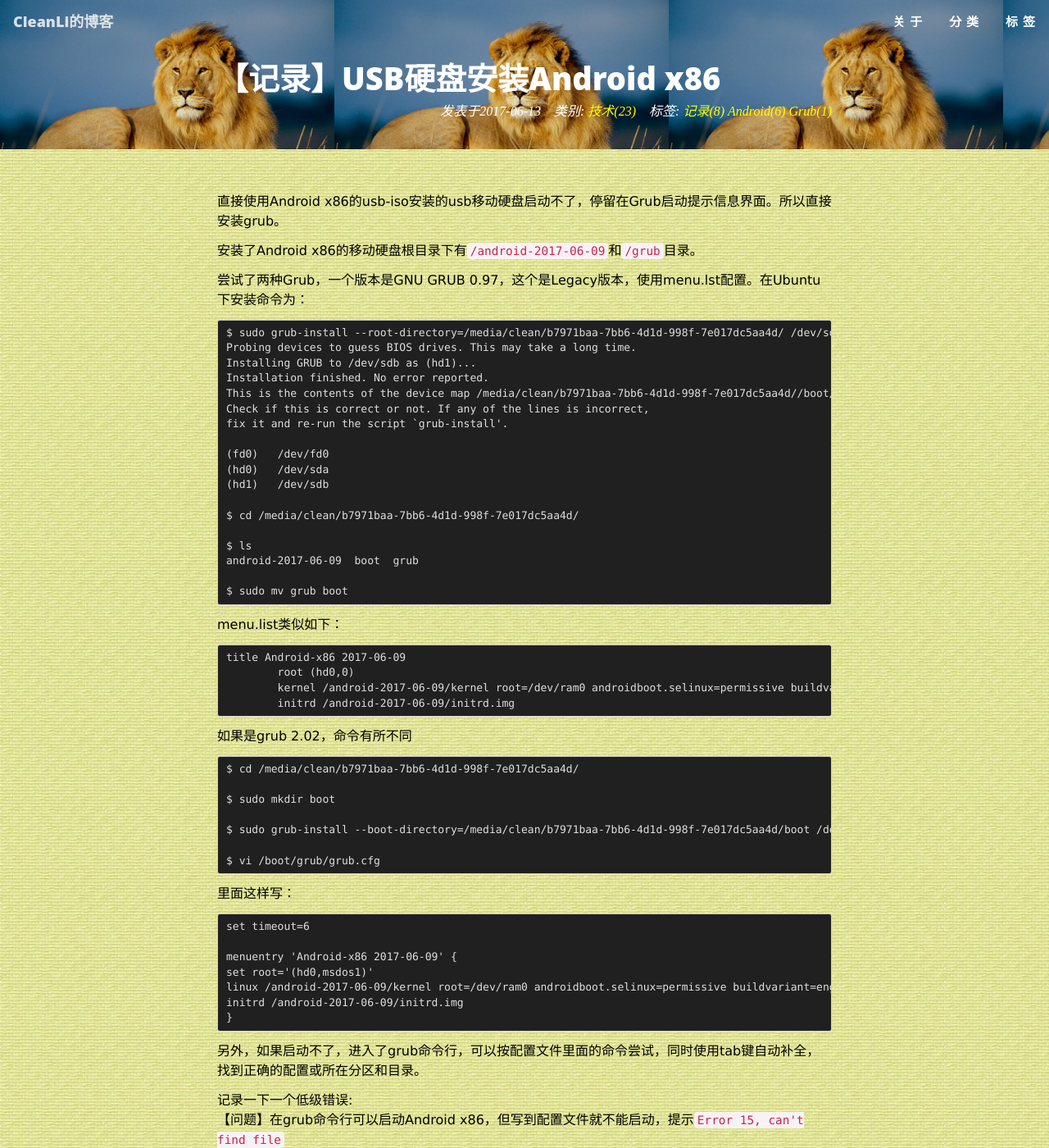
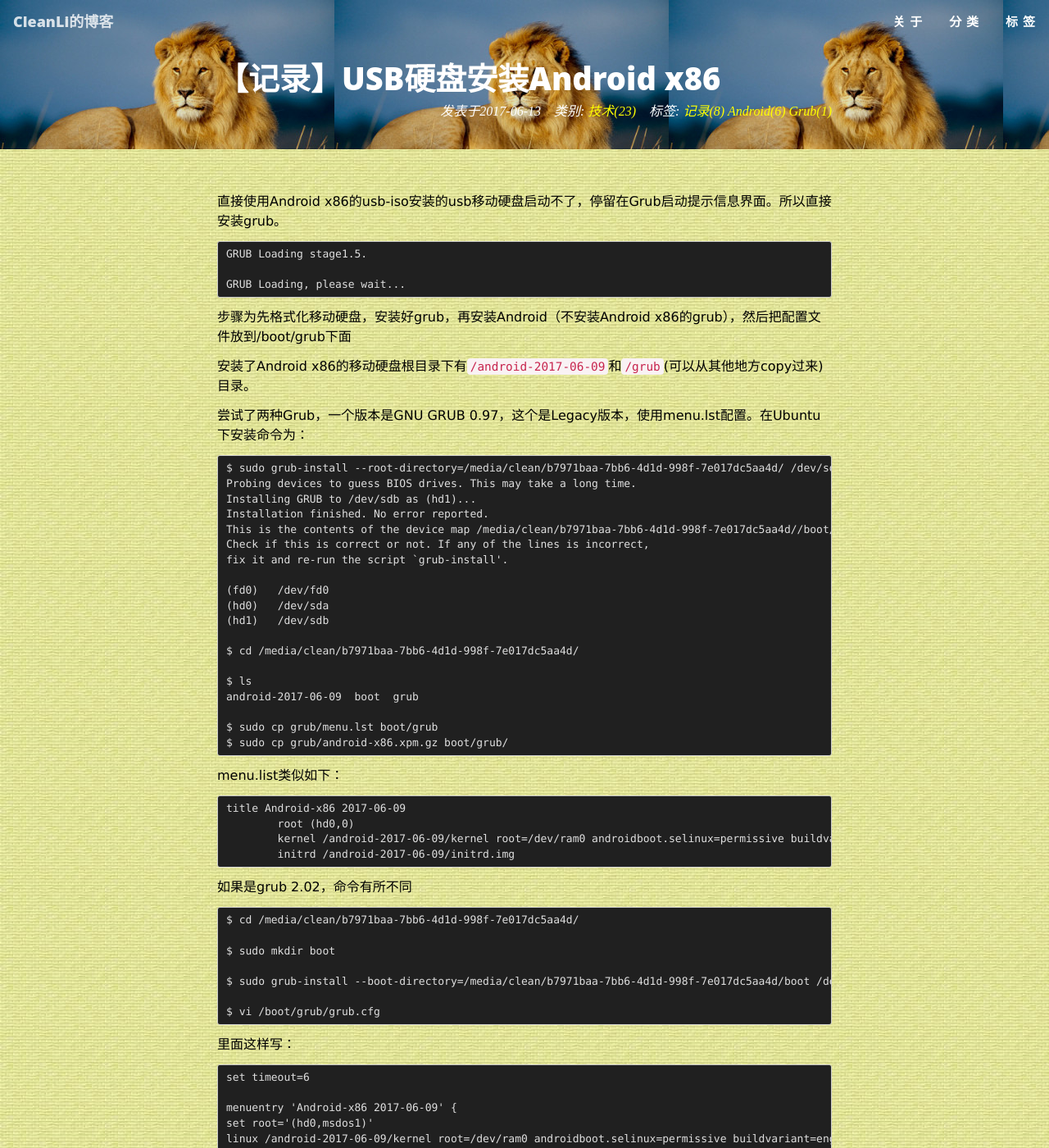
Before and after one commit to cleanli/cleanhome, a Jekyll site: the page built from _posts/2017-06-13-USB_HD_Grub_Android_x86.md, in a window 1280 px wide and 1400 px high. Shown: the whole window at 82% size. Built offline with Jekyll 4.4.1, drawn with Linux system fonts in a browser that asks for light colours.

Commit message:
update grub

````diff
--- a/_posts/2017-06-13-USB_HD_Grub_Android_x86.md
+++ b/_posts/2017-06-13-USB_HD_Grub_Android_x86.md
@@ -6,8 +6,14 @@ categories: 技术
 tags: ["记录",Android,Grub]
 ---
 直接使用Android x86的usb-iso安装的usb移动硬盘启动不了，停留在Grub启动提示信息界面。所以直接安装grub。
+```
+GRUB Loading stage1.5.
 
-安装了Android x86的移动硬盘根目录下有`/android-2017-06-09`和`/grub`目录。
+GRUB Loading, please wait...
+```
+步骤为先格式化移动硬盘，安装好grub，再安装Android（不安装Android x86的grub），然后把配置文件放到/boot/grub下面
+
+安装了Android x86的移动硬盘根目录下有`/android-2017-06-09`和`/grub`(可以从其他地方copy过来)目录。
 
 尝试了两种Grub，一个版本是GNU GRUB 0.97，这个是Legacy版本，使用menu.lst配置。在Ubuntu下安装命令为：
 ```
@@ -28,7 +34,8 @@ $ cd /media/clean/b7971baa-7bb6-4d1d-998f-7e017dc5aa4d/
 $ ls
 android-2017-06-09  boot  grub
 
-$ sudo mv grub boot
+$ sudo cp grub/menu.lst boot/grub
+$ sudo cp grub/android-x86.xpm.gz boot/grub/
 ```
 menu.list类似如下：
 ```
````
